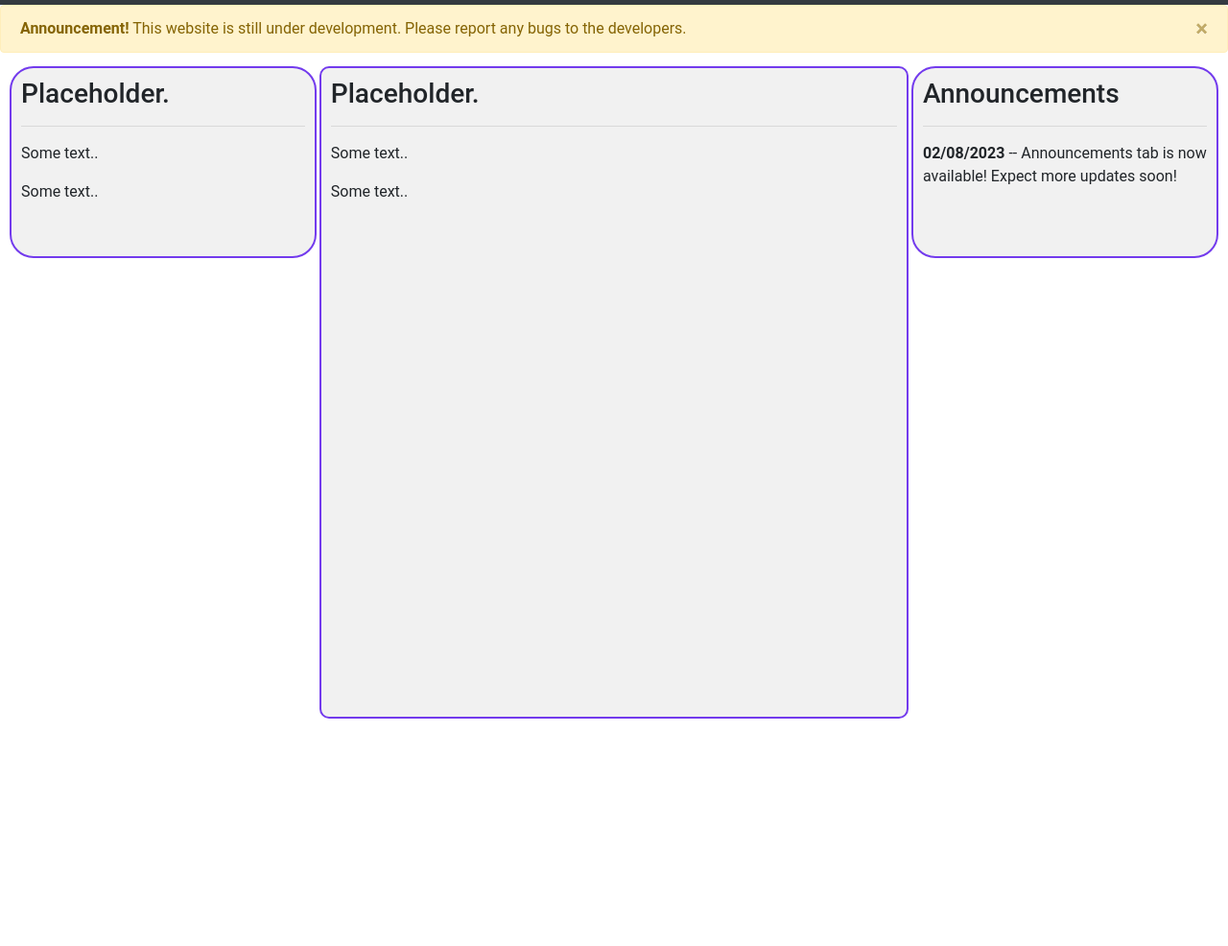
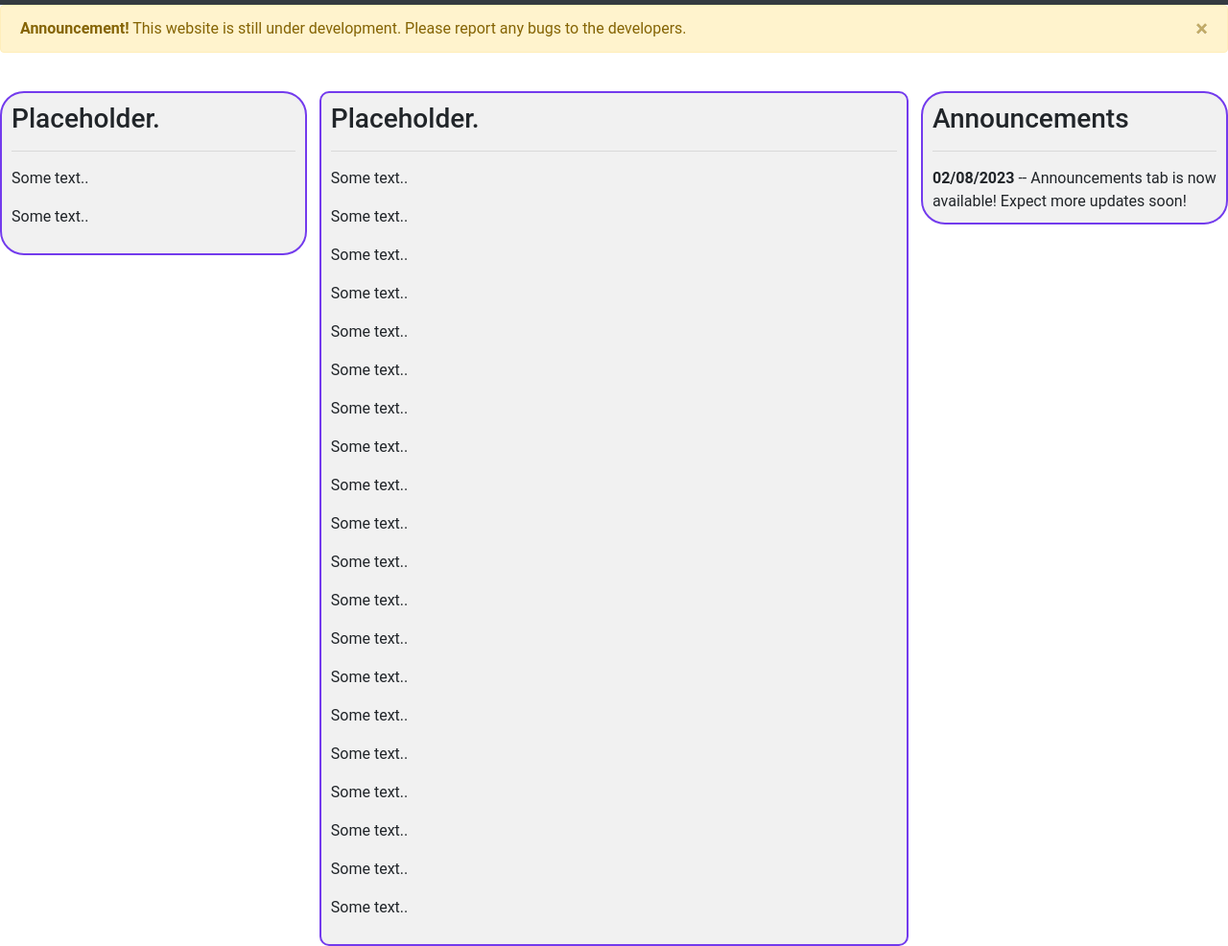
Before and after one commit to AGORI-Studios/agori-studios.github.io, a plain HTML site: page index.html in a window 1280 px wide. Shown: the part 51-1037 px from the top of the page at 96% size. Before the commit the page ends 800 px from the top, so only its background shows below. Drawn offline with nearby package versions, Linux system fonts and the light colour scheme.

Commit message:
update guglio portfolio

```diff
--- a/css/index.css
+++ b/css/index.css
@@ -8,7 +8,6 @@
     overflow: hidden;
     float: right;
     overflow-y: hidden;
-    position: fixed;
     right: 10px;
     top: 120px;
     background-color: #f1f1f1;
@@ -24,7 +23,6 @@
     overflow: hidden;
     float: left;
     overflow-y: hidden;
-    position: fixed;
     left: 10px;
     top: 120px;
     background-color: #f1f1f1;
@@ -37,13 +35,16 @@
     padding: 20px;
     width: 48%;
     height: 85%;
-    float: center;
-    overflow-y: scroll;
-    position: fixed;
     left: 26%;
     top: 120px;
     background-color: #f1f1f1;
     padding: 10px;
+    margin-left: auto;
+    margin-right: auto;
+    overflow-y: auto;
+    /* make it work with firefox */
+    scrollbar-width: thin;
+    scrollbar-color: #925fff #b14bff3e;
 }
 
 #mainContent::-webkit-scrollbar {
--- a/index.html
+++ b/index.html
@@ -49,7 +49,7 @@
         <button class="navbar-toggler" type="button" data-toggle="collapse" data-target="#navbarNavAltMarkup" aria-controls="navbarNavAltMarkup" aria-expanded="true" aria-label="Toggle navigation">
           <span class="navbar-toggler-icon"></span>
         </button>
-        <div class="navbar-collapse collapse show" id="navbarNavAltMarkup" style="">
+        <div class="navbar-collapse collapse show" id="navbarNavAltMarkup">
           <div class="navbar-nav">
             <a class="nav-item nav-link active" href="#">Home</a>
             <div class="dropdown">
@@ -70,54 +70,6 @@
             <!--when X button is pressed, make it tween into the topbar disappearing-->
             <script>
               function announcementClosed() {
-                /*
-                #announcementsTab {
-    border-radius: 25px;
-    border: 2px solid #733bed;
-    padding: 20px;
-    width: 25%;
-    height: 25%;
-    overflow: hidden;
-    float: right;
-    overflow-y: hidden;
-    position: fixed;
-    right: 10px;
-    top: 120px;
-    background-color: #f1f1f1;
-    padding: 10px;
-}
-
-#leftTab {
-    border-radius: 25px;
-    border: 2px solid #733bed;
-    padding: 20px;
-    width: 25%;
-    height: 25%;
-    overflow: hidden;
-    float: left;
-    overflow-y: hidden;
-    position: fixed;
-    left: 10px;
-    top: 120px;
-    background-color: #f1f1f1;
-    padding: 10px;
-}
-
-#mainContent {
-    border-radius: 10px;
-    border: 2px solid #733bed;
-    padding: 20px;
-    width: 48%;
-    height: 85%;
-    float: center;
-    overflow-y: scroll;
-    position: fixed;
-    left: 26%;
-    top: 120px;
-    background-color: #f1f1f1;
-    padding: 10px;
-}
-*/
 
 // change top: 120px; to top: 100px; and change height: 85%; to height: 100%; with a transition of 0.5s
 
@@ -201,6 +153,24 @@
       <hr>
       <p>Some text..</p>
       <p>Some text..</p>
+      <p>Some text..</p>
+      <p>Some text..</p>
+      <p>Some text..</p>
+      <p>Some text..</p>
+      <p>Some text..</p>
+      <p>Some text..</p>
+      <p>Some text..</p>
+      <p>Some text..</p>
+      <p>Some text..</p>
+      <p>Some text..</p>
+      <p>Some text..</p>
+      <p>Some text..</p>
+      <p>Some text..</p>
+      <p>Some text..</p>
+      <p>Some text..</p>
+      <p>Some text..</p>
+      <p>Some text..</p>
+      <p>Some text..</p>
     </div>
 
 </body>
--- a/portfolio/guglioisstupid.js
+++ b/portfolio/guglioisstupid.js
@@ -136,7 +136,7 @@ function Tooltip(e) {
         }, maxTimer);
 
         // log the click count
-        console.log(clickCount[id]);
+        //console.log(clickCount[id]);
 
     }
 
```
Also changed, not shown: portfolio/guglioisstupid.css (+13 -2 lines), portfolio/guglioisstupid.html (+17 -4 lines).
